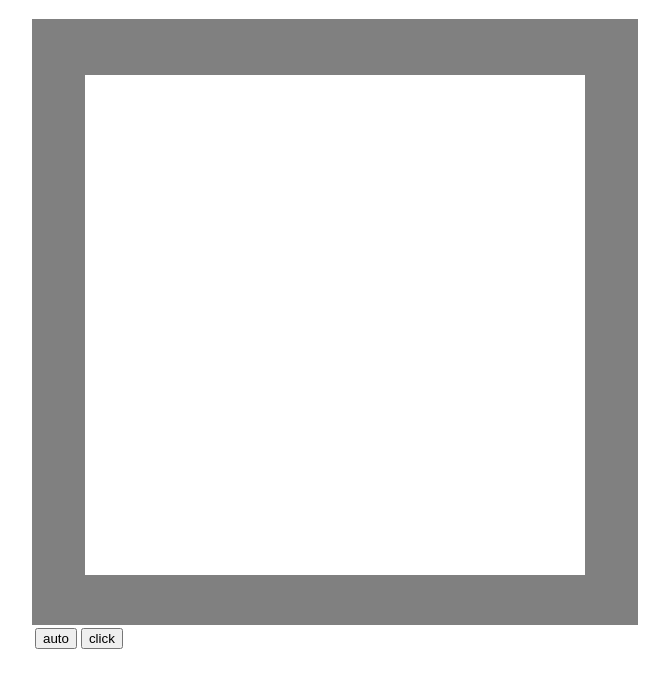
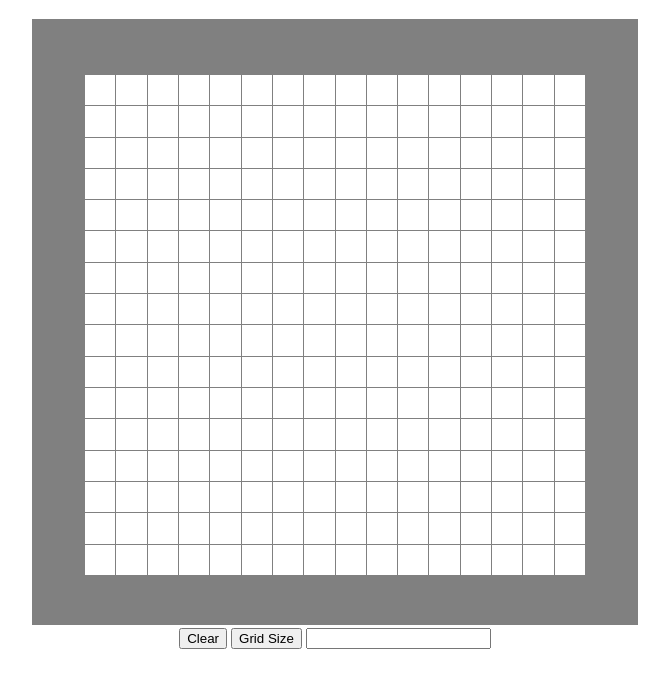
Before and after one commit to Dnguy104/sketcher, a plain HTML site: page index.html in a window 1280 px wide. Shown: the part 61-748 px from the top of the page, without its empty margins (305-974 px from the left). Drawn offline with Linux system fonts and the light colour scheme.

Commit message:
added grid size change and clear button

```diff
--- a/index.html
+++ b/index.html
@@ -10,8 +10,11 @@
 		<h1>Etch-a-Sketcher</h1>
 		<div id="cc">
 			<div id="ccc"></div>
-			<button onclick=sketch.auto()>auto</button>
-			<button onclick=sketch.click()>click</button>
+			<div id="wrapper">
+				<button onclick=sketch.init()>Clear</button>
+				<button onclick=sketch.reset()>Grid Size</button>
+				<input id="gridId" type='number' onkeydown='search(this)'>
+			</div>
 		</div>
 
 		<script src="script.js"></script>
--- a/script.js
+++ b/script.js
@@ -1,19 +1,15 @@
 var sketch = {
-	sketch: function() {
+	sketch: function(size) {
 		var container = document.getElementById('ccc');
 		container.innerHTML = '';
-		for (var i = 0; i < 625; i++) {
+		container.style.gridTemplateColumns = 'repeat(' + size.toString() + ', 1fr)';
+		for (var i = 0; i < size*size; i++) {
 		 	var block = document.createElement('div');
-		 	block.style.display = 'inline-block'
-		 	block.style.width = '4%';
-		 	block.style.height = '4%';
-		 	block.style.margin = '0 0 -4px 0';
 		 	block.style.backgroundColor = 'white';
 		 	container.appendChild(block);
-
 		 }
 	},
-	auto: function() {
+	clear: function() {
 		var container = document.getElementById('ccc');
 		var children = container.childNodes;
 
@@ -24,15 +20,25 @@ var sketch = {
 	 		});
 		})
 	},
-
+	init: function() {
+		var size = 16;
+		this.sketch(size);
+		this.clear();
+	},
+	reset: function() {
+		var size = document.getElementById('gridId');
+		this.sketch(size.value);
+		this.clear();
+		size = '';
+	}
 
 
 }
 
-var Func = function(x){
- 		x.style.backgroundColor = 'black';
- 	}
+function search(e) {
+    if(event.key === 'Enter') {
+        sketch.reset();
+    }
+}
 
-
-sketch.sketch();
-sketch.auto();
+sketch.init();
--- a/style.css
+++ b/style.css
@@ -14,6 +14,9 @@
 	width:500px;
 	position: relative;
 	margin:50px auto;
+	display: grid;
+  grid-gap: 1px;
+  grid-auto-rows: minmax(auto, auto);
 }
 
 h1 {
@@ -23,3 +26,7 @@ h1 {
 body {
 	height: 800px;
 }
+
+#wrapper {
+	text-align: center;
+}
```
